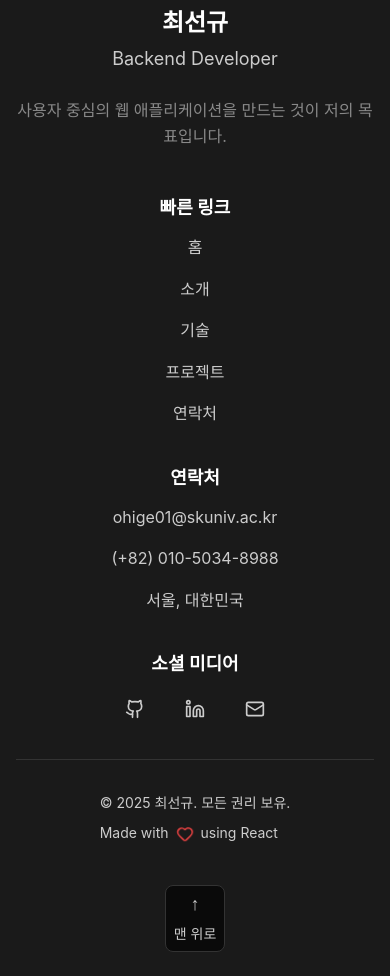
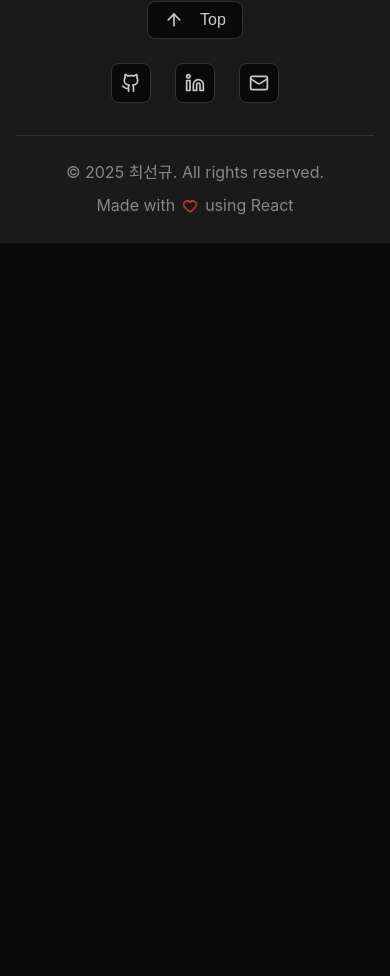
Before and after one commit to ohige01/portfolio, a React (Create React App) app: page / in a window 390 px wide. Shown: the part 8200-9176 px from the top of the page. After the commit the page ends 8443 px from the top, so only its background shows below. Built offline with nearby package versions, Linux system fonts and the light colour scheme.

Commit message:
[FEAT] Footer 수정

```diff
--- a/src/components/Footer.js
+++ b/src/components/Footer.js
@@ -1,5 +1,5 @@
 import React from 'react';
-import { Heart, Github, Linkedin, Mail } from 'lucide-react';
+import { Heart, Github, Linkedin, Mail, ArrowUp } from 'lucide-react';
 import { personalInfo } from '../config/personalInfo';
 import '../styles/Footer.css';
 
@@ -14,44 +14,14 @@ const Footer = () => {
     <footer className="footer">
       <div className="container">
         <div className="footer-content">
-          <div className="footer-info">
-            <h3 className="footer-title">{personalInfo.name}</h3>
-            <p className="footer-subtitle">{personalInfo.title}</p>
-            <p className="footer-description">
-              사용자 중심의 웹 애플리케이션을 만드는 것이 저의 목표입니다.
-            </p>
-          </div>
-
-          <div className="footer-links">
-            <div className="footer-section">
-              <h4>빠른 링크</h4>
-              <ul>
-                <li><button onClick={() => document.getElementById('home')?.scrollIntoView({ behavior: 'smooth' })}>홈</button></li>
-                <li><button onClick={() => document.getElementById('about')?.scrollIntoView({ behavior: 'smooth' })}>소개</button></li>
-                <li><button onClick={() => document.getElementById('skills')?.scrollIntoView({ behavior: 'smooth' })}>기술</button></li>
-                <li><button onClick={() => document.getElementById('projects')?.scrollIntoView({ behavior: 'smooth' })}>프로젝트</button></li>
-                <li><button onClick={() => document.getElementById('contact')?.scrollIntoView({ behavior: 'smooth' })}>연락처</button></li>
-              </ul>
-            </div>
-
-            <div className="footer-section">
-              <h4>연락처</h4>
-              <ul>
-                <li><a href={`mailto:${personalInfo.email}`}>{personalInfo.email}</a></li>
-                <li><span>{personalInfo.phone}</span></li>
-                <li><span>{personalInfo.location}</span></li>
-              </ul>
-            </div>
-
-            <div className="footer-section">
-              <h4>소셜 미디어</h4>
+          <div className="footer-main">
             <div className="footer-social">
               <a
                 href={personalInfo.github}
                 target="_blank"
                 rel="noopener noreferrer"
                 className="social-link"
-                  aria-label="GitHub"
+                aria-label="GitHub에서 프로젝트 보기"
               >
                 <Github size={20} />
               </a>
@@ -60,36 +30,33 @@ const Footer = () => {
                 target="_blank"
                 rel="noopener noreferrer"
                 className="social-link"
-                  aria-label="LinkedIn"
+                aria-label="LinkedIn 프로필 보기"
               >
                 <Linkedin size={20} />
               </a>
               <a
                 href={`mailto:${personalInfo.email}`}
                 className="social-link"
-                  aria-label="Email"
+                aria-label="이메일 보내기"
               >
                 <Mail size={20} />
               </a>
             </div>
-            </div>
-          </div>
+
+            <button className="scroll-to-top" onClick={scrollToTop} aria-label="맨 위로 이동">
+              <ArrowUp size={20} />
+              <span>Top</span>
+            </button>
           </div>
 
           <div className="footer-bottom">
-          <div className="footer-copyright">
-            <p>
-              © {currentYear} {personalInfo.name}. 모든 권리 보유.
+            <p className="footer-copyright">
+              © {currentYear} {personalInfo.name}. All rights reserved.
             </p>
             <p className="footer-made-with">
-              Made with <Heart size={16} className="heart-icon" /> using React
+              Made with <Heart size={14} className="heart-icon" /> using React
             </p>
           </div>
-
-          <button className="scroll-to-top" onClick={scrollToTop}>
-            <span>↑</span>
-            <span>맨 위로</span>
-          </button>
         </div>
       </div>
     </footer>
--- a/src/styles/Footer.css
+++ b/src/styles/Footer.css
@@ -1,77 +1,19 @@
 .footer {
   background-color: var(--bg-secondary);
   border-top: 1px solid var(--border);
-  padding: var(--spacing-2xl) 0 var(--spacing-lg);
+  padding: var(--spacing-xl) 0;
 }
 
 .footer-content {
-  display: grid;
-  grid-template-columns: 1fr 2fr;
-  gap: var(--spacing-2xl);
-  margin-bottom: var(--spacing-xl);
+  display: flex;
+  flex-direction: column;
+  gap: var(--spacing-lg);
 }
 
-.footer-info {
-  max-width: 400px;
-}
-
-.footer-title {
-  color: var(--text-primary);
-  font-size: var(--font-size-2xl);
-  font-weight: 700;
-  margin-bottom: var(--spacing-xs);
-}
-
-.footer-subtitle {
-  color: var(--text-secondary);
-  font-size: var(--font-size-lg);
-  margin-bottom: var(--spacing-md);
-}
-
-.footer-description {
-  color: var(--text-muted);
-  line-height: 1.6;
-}
-
-.footer-links {
-  display: grid;
-  grid-template-columns: repeat(3, 1fr);
-  gap: var(--spacing-xl);
-}
-
-.footer-section h4 {
-  color: var(--text-primary);
-  font-size: var(--font-size-lg);
-  margin-bottom: var(--spacing-md);
-  font-weight: 600;
-}
-
-.footer-section ul {
-  list-style: none;
-  padding: 0;
-}
-
-.footer-section li {
-  margin-bottom: var(--spacing-sm);
-}
-
-.footer-section button,
-.footer-section a,
-.footer-section span {
-  color: var(--text-secondary);
-  text-decoration: none;
-  background: none;
-  border: none;
-  padding: 0;
-  font-size: var(--font-size-base);
-  cursor: pointer;
-  transition: var(--transition-fast);
-  line-height: 1.5;
-}
-
-.footer-section button:hover,
-.footer-section a:hover {
-  color: var(--text-primary);
+.footer-main {
+  display: flex;
+  align-items: center;
+  justify-content: space-between;
 }
 
 .footer-social {
@@ -83,12 +25,13 @@
   display: flex;
   align-items: center;
   justify-content: center;
-  width: 40px;
-  height: 40px;
+  width: 44px;
+  height: 44px;
   background-color: var(--bg-primary);
   border: 1px solid var(--border);
   border-radius: var(--radius-md);
   color: var(--text-secondary);
+  text-decoration: none;
   transition: var(--transition-medium);
 }
 
@@ -96,60 +39,59 @@
   border-color: var(--text-primary);
   color: var(--text-primary);
   transform: translateY(-2px);
+  background-color: var(--bg-secondary);
+}
+
+.scroll-to-top {
+  display: flex;
+  align-items: center;
+  gap: var(--spacing-sm);
+  background-color: var(--bg-primary);
+  border: 1px solid var(--border);
+  border-radius: var(--radius-md);
+  color: var(--text-secondary);
+  padding: var(--spacing-sm) var(--spacing-md);
+  cursor: pointer;
+  transition: var(--transition-medium);
+  font-size: var(--font-size-sm);
+  font-weight: 500;
+}
+
+.scroll-to-top:hover {
+  border-color: var(--text-primary);
+  color: var(--text-primary);
+  transform: translateY(-2px);
+  background-color: var(--bg-secondary);
 }
 
 .footer-bottom {
   display: flex;
+  flex-direction: column;
   align-items: center;
-  justify-content: space-between;
+  gap: var(--spacing-xs);
   padding-top: var(--spacing-lg);
   border-top: 1px solid var(--border);
+  text-align: center;
 }
 
 .footer-copyright {
   color: var(--text-muted);
   font-size: var(--font-size-sm);
-}
-
-.footer-copyright p {
-  margin-bottom: var(--spacing-xs);
+  margin: 0;
 }
 
 .footer-made-with {
   display: flex;
   align-items: center;
   gap: var(--spacing-xs);
+  color: var(--text-muted);
+  font-size: var(--font-size-sm);
+  margin: 0;
 }
 
 .heart-icon {
   color: #ef4444;
   animation: pulse 2s infinite;
-}
-
-.scroll-to-top {
-  display: flex;
-  flex-direction: column;
-  align-items: center;
-  gap: var(--spacing-xs);
-  background-color: var(--bg-primary);
-  border: 1px solid var(--border);
-  border-radius: var(--radius-md);
-  color: var(--text-secondary);
-  padding: var(--spacing-sm);
-  cursor: pointer;
-  transition: var(--transition-medium);
-  font-size: var(--font-size-sm);
-}
-
-.scroll-to-top:hover {
-  border-color: var(--text-primary);
-  color: var(--text-primary);
-  transform: translateY(-2px);
-}
-
-.scroll-to-top span:first-child {
-  font-size: var(--font-size-lg);
-  font-weight: bold;
 }
 
 /* Animations */
@@ -165,46 +107,50 @@
 /* Mobile Styles */
 @media (max-width: 768px) {
   .footer {
-    padding: var(--spacing-xl) 0 var(--spacing-md);
+    padding: var(--spacing-lg) 0;
   }
 
-  .footer-content {
-    grid-template-columns: 1fr;
-    gap: var(--spacing-xl);
-    text-align: center;
-  }
-
-  .footer-links {
-    grid-template-columns: 1fr;
-    gap: var(--spacing-lg);
-  }
-
-  .footer-bottom {
+  .footer-main {
     flex-direction: column;
     gap: var(--spacing-lg);
-    text-align: center;
+    align-items: center;
   }
 
   .footer-social {
-    justify-content: center;
+    order: 2;
+  }
+
+  .scroll-to-top {
+    order: 1;
   }
 }
 
 @media (max-width: 480px) {
-  .footer-links {
+  .footer {
+    padding: var(--spacing-md) 0;
+  }
+
+  .footer-main {
     gap: var(--spacing-md);
   }
 
-  .footer-section h4 {
-    margin-bottom: var(--spacing-sm);
-  }
-
   .social-link {
-    width: 36px;
-    height: 36px;
+    width: 40px;
+    height: 40px;
   }
 
   .scroll-to-top {
-    padding: var(--spacing-xs);
+    padding: var(--spacing-xs) var(--spacing-sm);
+    font-size: var(--font-size-xs);
+  }
+
+  .footer-bottom {
+    gap: var(--spacing-xs);
+    padding-top: var(--spacing-md);
+  }
+
+  .footer-copyright,
+  .footer-made-with {
+    font-size: var(--font-size-xs);
   }
 }
```
Lines whose indentation alone changed are shown as unchanged.
